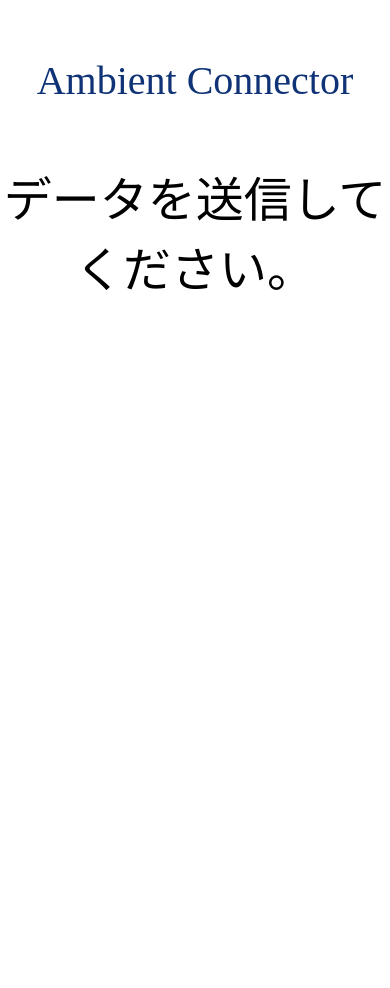
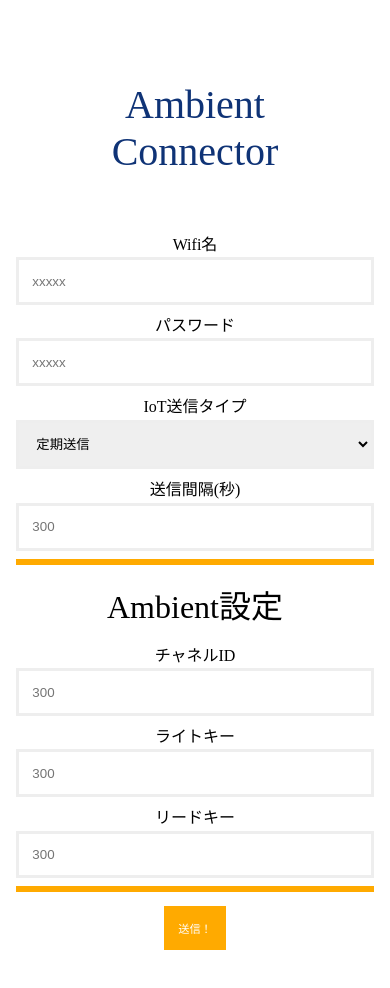
Before and after one commit to Masafuro/AmbientConnector, a plain HTML site: page apTest3/data/index.html in a window 390 px wide. Before the commit the page ends 844 px from the top, so only its background shows below. Drawn offline with Linux system fonts and the light colour scheme.

Commit message:
meybe lit is not responsive
lit css framework looks like responsive but it's not responsive with much type of  display sizes.

```diff
--- a/apTest3/data/index.html
+++ b/apTest3/data/index.html
@@ -2,13 +2,61 @@
 <html lang="ja">
   <head>
     <meta charset="utf-8">
-    <title>ESP32 Web Server</title>
+    <title>Ambient Connector</title>
     <link rel="icon" href="data:,">
-    <link rel="stylesheet" type="text/css" href="/style.css">
-    <link rel="stylesheet" type="text/css" href="/lit.css">
+    <link rel="stylesheet" type="text/css" href="style.css">
+    <link rel="stylesheet" type="text/css" href="lit.css">
   </head>
   <body>
-    <h1>Ambient Connector</h1>
-    <p>データを送信してください。</p>
+    <div class="c">
+      <h1>Ambient Connector</h1>
+        <div class="row">
+            <div class="4 col">
+                Wifi名
+                <input class="card w-100" type="text" placeholder="xxxxx">
+            </div>
+            <div class="4 col">
+                パスワード
+                <input class="card w-100" type="password" placeholder="xxxxx">
+            </div>
+        </div>
+        <div class="row">
+          <div class="4 col">
+              IoT送信タイプ
+              <select class="card w-100">
+                  <option value="cycle">定期送信</option>
+                  <option value="trigger">トリガー送信</option>
+              </select>
+          </div>
+          <div class="4 col">
+              送信間隔(秒)
+              <input class="card w-100" type="number" placeholder="300">
+          </div>
+        </div>
+        <hr>
+        <h3>Ambient設定</h3>
+        <div class="row">
+          <div class="4 col">
+              チャネルID
+              <input class="card w-100" type="number" placeholder="300">
+          </div>
+          <div class="4 col">
+              ライトキー
+              <input class="card w-100" type="number" placeholder="300">
+          </div>
+          <div class="4 col">
+              リードキー
+              <input class="card w-100" type="number" placeholder="300">
+          </div>
+
+        </div>
+        <div class="row">
+            <hr>
+            <button class="btn primary" type="submit">送信！</button>
+        </div>
+    </div>
+
+
+
   </body>
 </html>
```
Also changed, not shown: apTest3/data/d/finish.html (+1 -1 lines).
